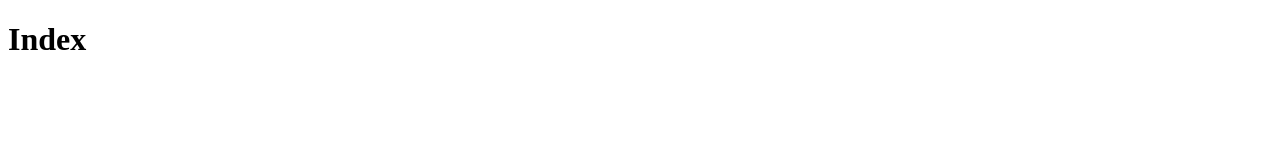
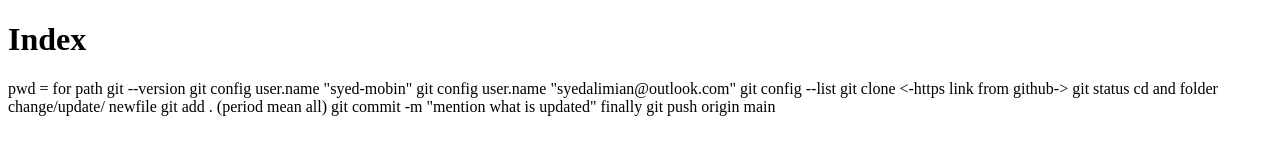
Before and after one commit to Syed-mobin/firstDemo, a plain HTML site: page index.html in a window 1280 px wide. Drawn offline with Linux system fonts and the light colour scheme.

Commit message:
initial  git tutorial commands

```diff
--- a/index.html
+++ b/index.html
@@ -7,5 +7,20 @@
 </head>
 <body>
     <h1>Index</h1>
+    pwd =  for path
+    git --version
+    git config user.name "syed-mobin"
+    git config user.name "syedalimian@outlook.com"
+    git config --list
+    git clone <-https link from github->
+    git status
+    cd and folder
+    change/update/ newfile
+    git add . (period mean all)
+    git commit -m "mention what is updated"
+
+    finally
+    git push origin main
+
 </body>
 </html>
```
